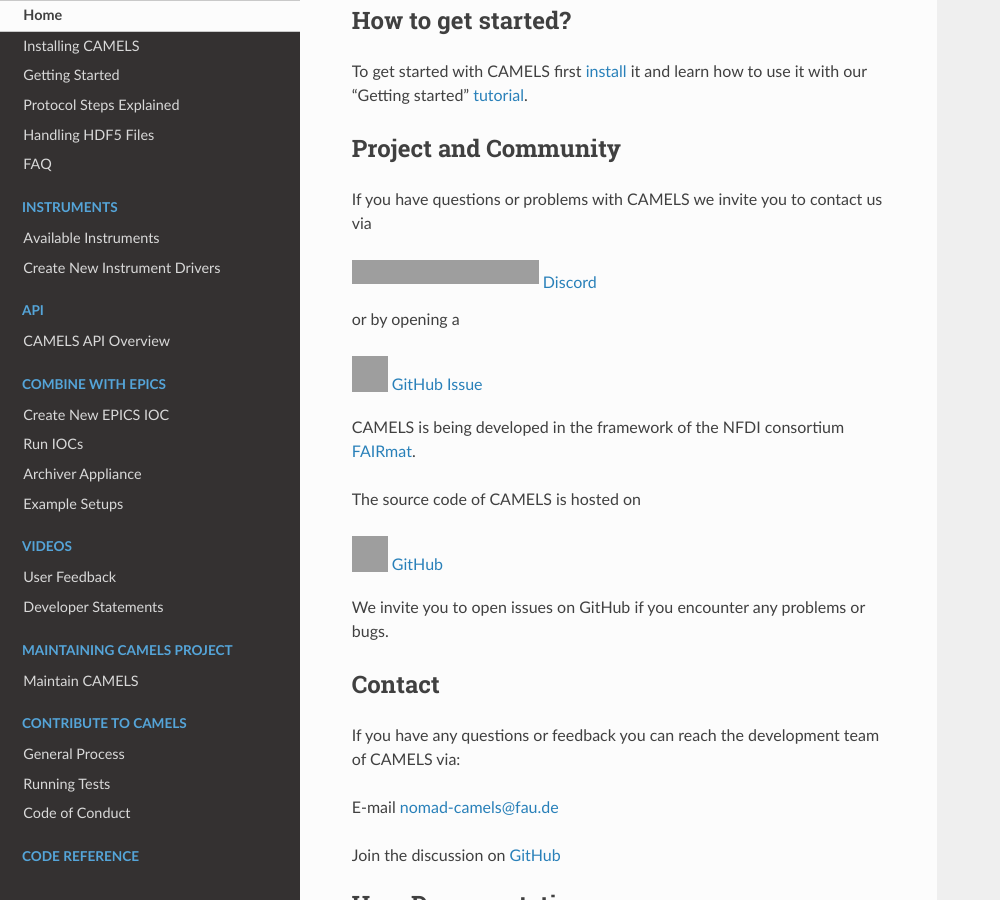
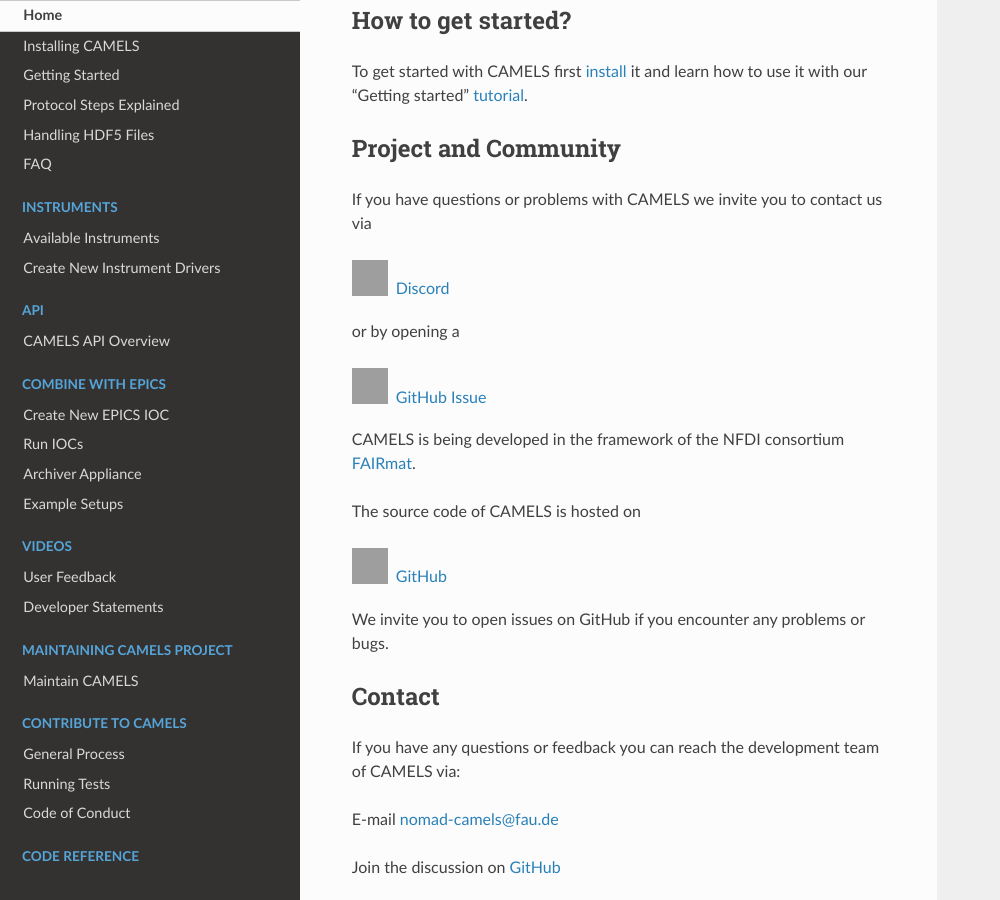
Before and after one commit to FAU-LAP/NOMAD-CAMELS, a Sphinx documentation site: the page built from docs/source/index.rst, in a window 1280 px wide and 900 px high, scrolled down 2808 px. Shown: the whole window, without its empty margins (0-1000 px from the left). Built offline with Sphinx 7.4.7 and the Read the Docs theme 3.1.0, drawn with Linux system fonts in a browser that asks for light colours; pages that are not in the unit, such as notebooks, are missing from menus; the version number is read from the project's files by our own code; grey boxes are pictures that could not be loaded.

Commit message:
tried to fix alignment

```diff
--- a/docs/source/index.rst
+++ b/docs/source/index.rst
@@ -100,9 +100,9 @@
 .. raw:: html
 
 
-    <a href="https://discord.gg/Gyzx3ukUw8" target="_blank">
-        <img src="https://cdn.prod.website-files.com/6257adef93867e50d84d30e2/636e0b52aa9e99b832574a53_full_logo_blurple_RGB.png" alt="Discord Logo" style="width: 187px; height: 24px; vertical-align: middle;">
-        Discord
+    <a href="https://discord.gg/Gyzx3ukUw8" target="_blank" style="display: flex; align-items: center;">
+        <img src="https://cdn.prod.website-files.com/6257adef93867e50d84d30e2/636e0b52aa9e99b832574a53_full_logo_blurple_RGB.png" alt="Discord Logo" style="width: 36px; height: 36px;">
+        <span style="margin-left: 8px;">Discord</span>
     </a>
 
 or by opening a
@@ -110,9 +110,9 @@
 .. raw:: html
 
 
-    <a href="https://github.com/FAU-LAP/NOMAD-CAMELS/issues" target="_blank">
-        <img src="https://github.githubassets.com/images/modules/logos_page/GitHub-Mark.png" alt="GitHub Logo" style="width: 36px; height: 36px; vertical-align: middle;">
-        GitHub Issue
+    <a href="https://github.com/FAU-LAP/NOMAD-CAMELS/issues" target="_blank" style="display: inline-flex; align-items: center;">
+    <img src="https://github.githubassets.com/images/modules/logos_page/GitHub-Mark.png" alt="GitHub Logo" style="width: 36px; height: 36px; vertical-align: middle;">
+    <span style="line-height: 36px; margin-left: 8px;">GitHub Issue</span>
     </a>
 
 CAMELS is being developed in the framework of the NFDI consortium `FAIRmat <https://www.fairmat-nfdi.eu/fairmat/>`_.
@@ -122,9 +122,9 @@
 .. raw:: html
 
 
-    <a href="https://github.com/FAU-LAP/NOMAD-CAMELS" target="_blank">
-        <img src="https://github.githubassets.com/images/modules/logos_page/GitHub-Mark.png" alt="GitHub Logo" style="width: 36px; height: 36px; vertical-align: middle;">
-        GitHub
+    <a href="https://github.com/FAU-LAP/NOMAD-CAMELS" target="_blank" style="display: flex; align-items: center;">
+        <img src="https://github.githubassets.com/images/modules/logos_page/GitHub-Mark.png" alt="GitHub Logo" style="width: 36px; height: 36px;">
+        <span style="margin-left: 8px;">GitHub</span>
     </a>
 
 
```
